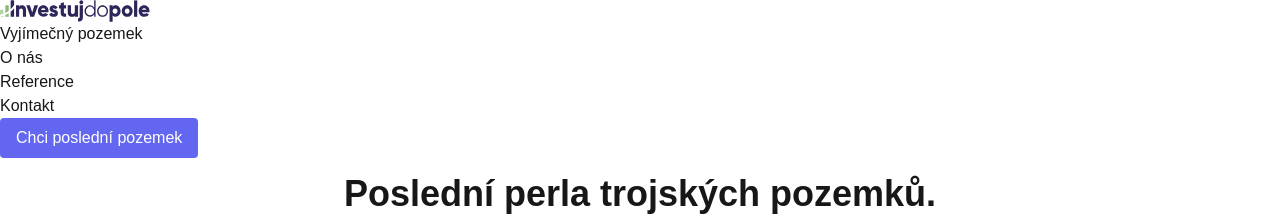
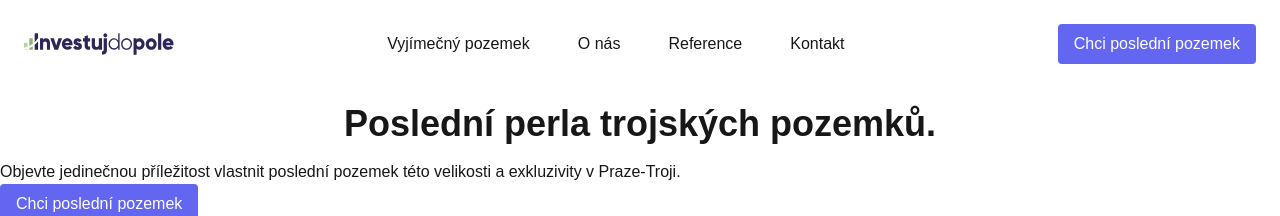
Before and after one commit to violinie/investujdopole2.1, a Next.js app: page / in a window 1280 px wide. Shown: the top 216 px of the page. Built offline with nearby package versions, Linux system fonts and the light colour scheme.

Commit message:
header: add first round of styles

```diff
--- a/src/app/page.tsx
+++ b/src/app/page.tsx
@@ -5,14 +5,14 @@ import logo from "@/public/logo.svg";
 export default function Home() {
 	return (
 	<div>
-		<header>
-		<a className={"relative my-2 shrink-0"} href="https://www.investujdopole.cz/"><Image src={logo} alt="Investuj do pole" width={150} height={50} /></a>
+		<header className={"p-6 flex justify-between items-center"}>
+		<a href="https://www.investujdopole.cz/"><Image src={logo} alt="Logo Investuj do pole" width={150} height={50} /></a>
 			<nav>
-				<ul>
-					<li>Vyjímečný pozemek</li>
-					<li>O nás</li>
-					<li>Reference</li>
-					<li>Kontakt</li>
+				<ul className={"flex gap-12"}>
+					<li><a href="">Vyjímečný pozemek</a></li>
+					<li><a href="">O nás</a></li>
+					<li><a href="">Reference</a></li>
+					<li><a href="">Kontakt</a></li>
 				</ul>
 			</nav>
 			<Btn text="Chci poslední pozemek"/>
```
